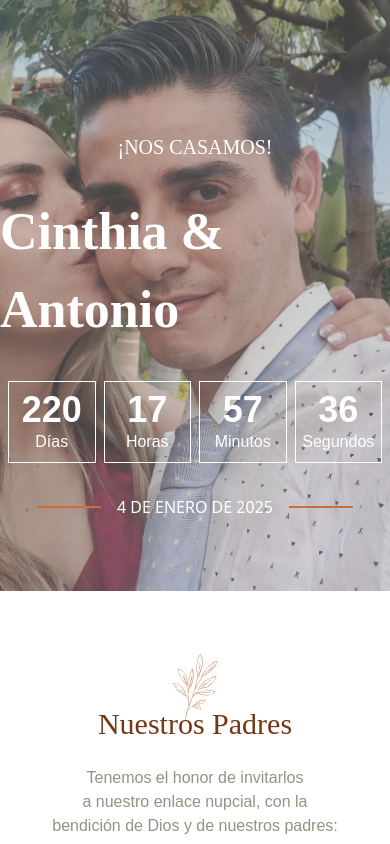
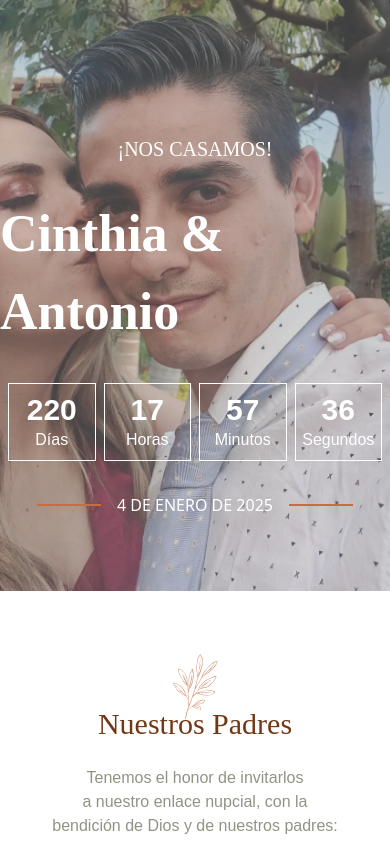
Before and after one commit to Asilvazavala/Wedding-invitation, an Astro site: page / in a window 390 px wide. Shown: the top 844 px of the page. Built offline with nearby package versions, Linux system fonts and the light colour scheme; Astro itself is replaced by a stand-in of ours; a web font is replaced by a local one.

Commit message:
modified responsive font size in hero section

```diff
--- a/src/components/Hero.astro
+++ b/src/components/Hero.astro
@@ -16,28 +16,28 @@
     <aside
       class="flex flex-col justify-center items-center border border-white py-2 px-4 md:py-3 md:px-9 lg:py-4 lg:px-12"
     >
-      <span id="dias" class="text-4xl md:text-[3.5vw] font-bold">66</span>
+      <span id="dias" class="text-3xl md:text-[3.5vw] font-bold">66</span>
       <span class="md:text-[1.5vw]">Días</span>
     </aside>
 
     <aside
       class="flex flex-col justify-center items-center border border-white py-2 px-4 md:py-3 md:px-9 lg:py-4 lg:px-12"
     >
-      <span id="horas" class="text-4xl md:text-[3.5vw] font-bold">15</span>
+      <span id="horas" class="text-3xl md:text-[3.5vw] font-bold">15</span>
       <span class="md:text-[1.5vw]">Horas</span>
     </aside>
 
     <aside
       class="flex flex-col justify-center items-center border border-white py-2 px-4 md:py-3 md:px-9 lg:py-4 lg:px-12"
     >
-      <span id="minutos" class="text-4xl md:text-[3.5vw] font-bold">49</span>
+      <span id="minutos" class="text-3xl md:text-[3.5vw] font-bold">49</span>
       <span class="md:text-[1.5vw]">Minutos</span>
     </aside>
 
     <aside
       class="flex flex-col justify-center items-center border border-white py-2 px-4 md:py-3 md:px-9 lg:py-4 lg:px-12"
     >
-      <span id="segundos" class="text-4xl md:text-[3.5vw] font-bold">10</span>
+      <span id="segundos" class="text-3xl md:text-[3.5vw] font-bold">10</span>
       <span class="md:text-[1.5vw]">Segundos</span>
     </aside>
   </article>
```
